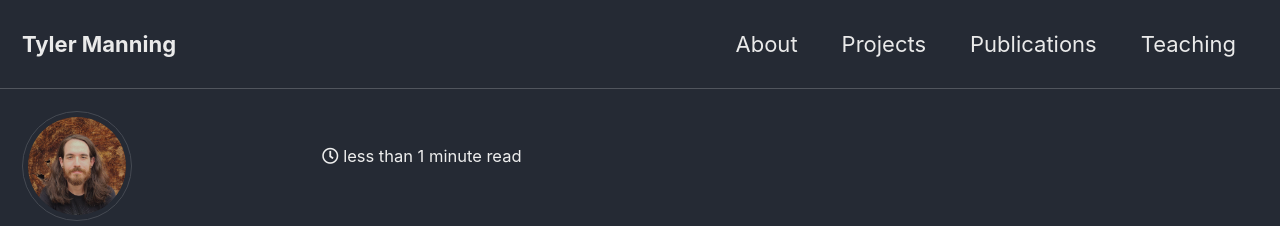
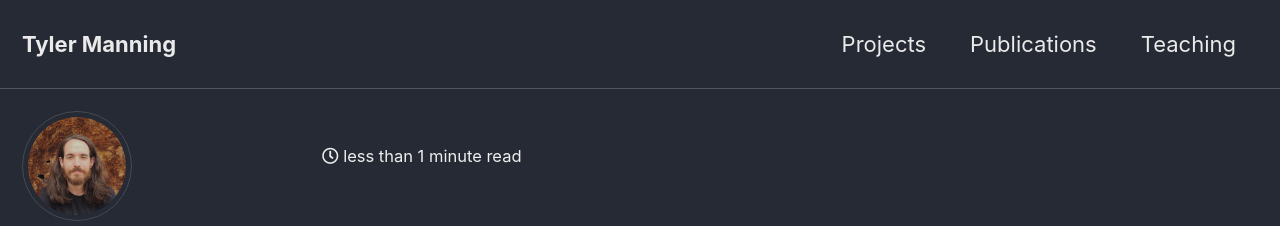
Before and after one commit to tsmanning/tsmanning.github.io, a Jekyll site: the page built from _pages/404.md, in a window 1280 px wide. Shown: the top 226 px of the page. Built offline with Jekyll 4.4.1, drawn with Linux system fonts in a browser that asks for light colours; cached includes are drawn as plain includes; our own code applies the rules of GitHub Pages for plain Markdown files.

Commit message:
remove some bits

```diff
--- a/_data/navigation.yml
+++ b/_data/navigation.yml
@@ -1,7 +1,7 @@
 # main links
 main:
-  - title: "About"
-    url: /about
+  #- title: "About"
+  #  url: /about
   - title: "Projects"
     url: /projects
   - title: "Publications"
--- a/_data/ui-text.yml
+++ b/_data/ui-text.yml
@@ -27,7 +27,7 @@ en: &DEFAULT_EN
   comments_title             : "Comments"
   more_label                 : "Learn more"
   related_label              : "You may also enjoy"
-  follow_label               : #"Follow:"
+  follow_label               : "Follow:"
   feed_label                 : "Feed"
   powered_by                 : "Powered by"
   website_label              : "Website"
--- a/_includes/footer.html
+++ b/_includes/footer.html
@@ -1,4 +1,4 @@
-<div class="page__footer-follow">
+<!--<div class="page__footer-follow">
   <ul class="social-icons">
     {% if site.data.ui-text[site.locale].follow_label %}
       <li><strong>{{ site.data.ui-text[site.locale].follow_label }}</strong></li>
@@ -16,6 +16,6 @@
       <li><a href="{% if site.atom_feed.path %}{{ site.atom_feed.path }}{% else %}{{ '/feed.xml' | relative_url }}{% endif %}"><i class="fas fa-fw fa-rss-square" aria-hidden="true"></i> {{ site.data.ui-text[site.locale].feed_label | default: "Feed" }}</a></li>
     {% endunless %}
   </ul>
-</div>
+</div>-->
 
 <div class="page__footer-copyright">&copy; {{ site.time | date: '%Y' }} {{ site.name | default: site.title }}. {{ site.data.ui-text[site.locale].powered_by | default: "Powered by" }} <a href="https://jekyllrb.com" rel="nofollow">Jekyll</a> &amp; <a href="https://mademistakes.com/work/minimal-mistakes-jekyll-theme/" rel="nofollow">Minimal Mistakes</a>.</div>
--- a/_layouts/home.html
+++ b/_layouts/home.html
@@ -13,6 +13,8 @@ layout: single
   {% assign posts = site.posts %}
 {% endif %}
 
+<img src="{{ s.image | relative_url }}">
+
 {% assign entries_layout = page.entries_layout | default: 'list' %}
 <div class="entries-{{ entries_layout }}">
   {% for post in posts %}
```
